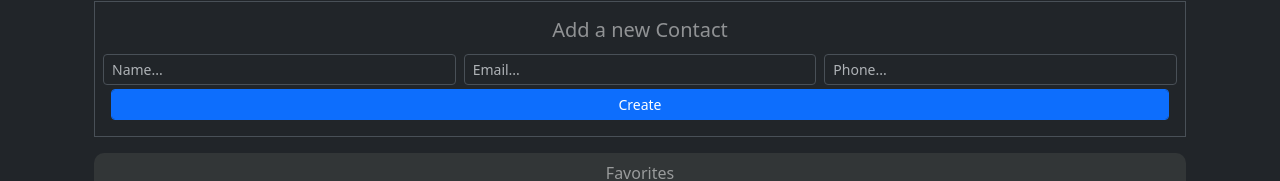
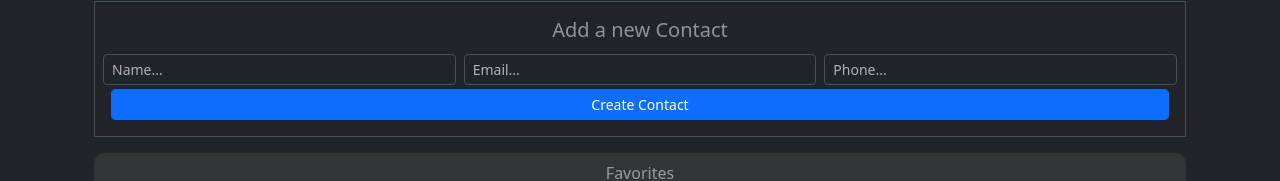
Before and after one commit to bhrugen/3-ContactOPedia, a React (Vite) app in the folder contactopedia/: page / in a window 1280 px wide. Shown: the part 132-313 px from the top of the page. Built offline with nearby package versions, Linux system fonts and the light colour scheme.

Commit message:
Section 6 - Cancel button and assignment 10

```diff
--- a/contactopedia/src/Components/ContactPages/AddContact.jsx
+++ b/contactopedia/src/Components/ContactPages/AddContact.jsx
@@ -51,7 +51,7 @@ function AddContact(props) {
       <form action={handleAddContactForm}>
         <div className="row p-2">
           <div className="col-12 text-white-50 text-center h5">
-            Add a new Contact
+            {props.isUpdating ? "Update Contact" : " Add a new Contact"}
           </div>
           <div className="col-12 col-md-4 p-1">
             <input
@@ -91,16 +91,18 @@ function AddContact(props) {
               {messages.errorMessage}
             </div>
           )}
-          <div className="col-12">
+          <div className={`${props.isUpdating ? "col-6" : "col-12"}`}>
             <button className="btn btn-primary btn-sm form-control">
-              Create
+              {props.isUpdating ? "Update" : " Create Contact"}
             </button>
           </div>
-          {/* <div className="col-12">
-            <button className="btn btn-danger btn-sm form-control">
-              Cancel
-            </button>
-          </div> */}
+          {props.isUpdating && (
+            <div className="col-6">
+              <button className="btn btn-danger btn-sm form-control">
+                Cancel
+              </button>
+            </div>
+          )}
         </div>
       </form>
     </div>
--- a/contactopedia/src/Components/ContactPages/ContactIndex.jsx
+++ b/contactopedia/src/Components/ContactPages/ContactIndex.jsx
@@ -105,7 +105,10 @@ function ContactIndex() {
         </div>
         <div className="py-2">
           <div className="col-12">
-            <AddContact handleAddContact={handleAddContact} />
+            <AddContact
+              handleAddContact={handleAddContact}
+              isUpdating={isUpdating}
+            />
           </div>
         </div>
         <div className="py-2">
```
